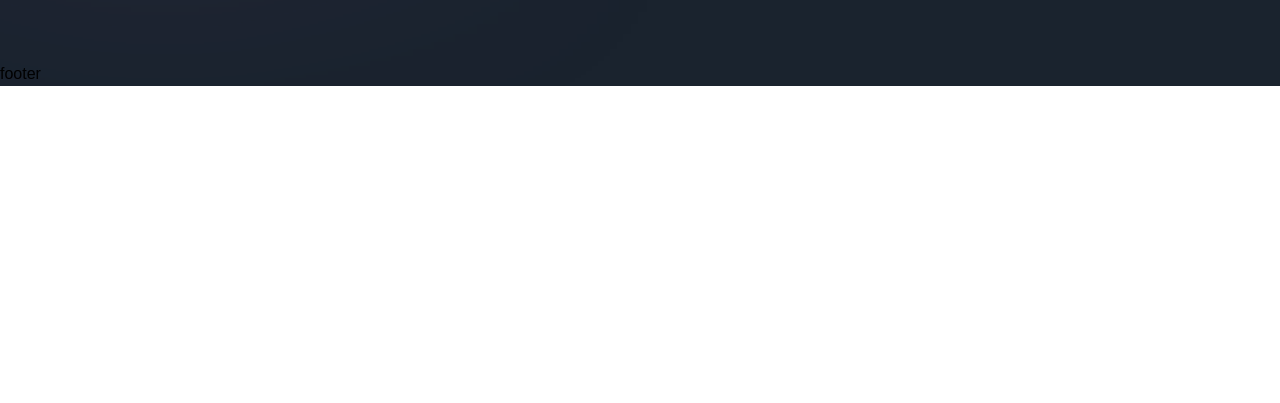
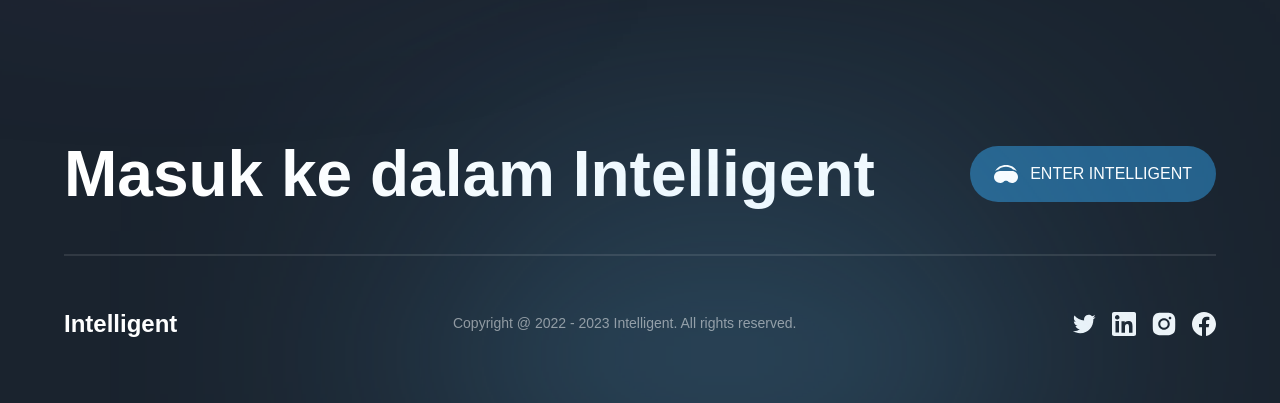
Before and after one commit to RuthAja/nextjs-2022, a Next.js app: page / in a window 1280 px wide. Shown: the part 6615-7018 px from the top of the page. Before the commit the page ends 6701 px from the top, so only its background shows below. Built offline with nearby package versions, Linux system fonts and the light colour scheme; a web font is replaced by a local one.

Commit message:
edit section Footer

```diff
--- a/components/Footer.jsx
+++ b/components/Footer.jsx
@@ -1,9 +1,48 @@
-'use client';
+'use client'
+
+import { motion } from 'framer-motion'
+import { socials } from '../constants'
+import styles from '../styles'
+import { footerVariants } from '../utils/motion'
 
 const Footer = () => (
-  <footer>
-    footer
-  </footer>
-);
+    <motion.footer
+        variants={footerVariants}
+        initial={'hidden'}
+        whileInView={'show'}
+        className={`${styles.paddings} py-8 relative`}>
+        <div className={'footer-gradient'} />
+        <div className={`${styles.innerWidth} mx-auto flex flex-col gap-8`}>
+            <div className={'flex items-center justify-between flex-wrap gap-5'}>
+                <h4 className={'font-bold md:text-[64px] text-[44px] text-white'}>Masuk ke dalam Intelligent</h4>
+                <button
+                    type='button'
+                    className={'flex items-center h-fit py-4 px-6 bg-[#25618b] rounded-[32px] gap-[12px]'}>
+                    <img src='./headset.svg' alt='button' className={'w-[24px] h-[24px] object-contain '} />
+                    <span className={'font-normal text-[16px] text-white'}>ENTER INTELLIGENT</span>
+                </button>
+            </div>
+            <div className={'flex flex-col'}>
+                <div className={'mb-[50px] h-[2px] bg-white opacity-10'} />
+                <div className={'flex items-center justify-between flex-wrap gap-4'}>
+                    <h4 className={'font-extrabold text-[24px] text-white'}>Intelligent</h4>
+                    <p className={'font-normal text-[14px] text-white opacity-50'}>
+                        Copyright @ 2022 - 2023 Intelligent. All rights reserved.
+                    </p>
+                    <div className={'flex gap-4'}>
+                        {socials.map((social) => (
+                            <img
+                                key={social.name}
+                                src={social.url}
+                                alt={social.alt}
+                                className={'w-[24px] h-[24px] object-contain cursor-pointer'}
+                            />
+                        ))}
+                    </div>
+                </div>
+            </div>
+        </div>
+    </motion.footer>
+)
 
-export default Footer;
+export default Footer
```
